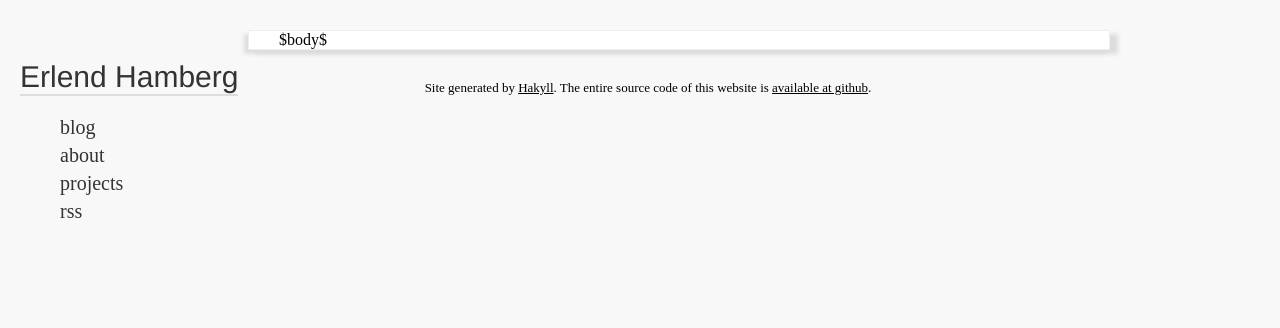
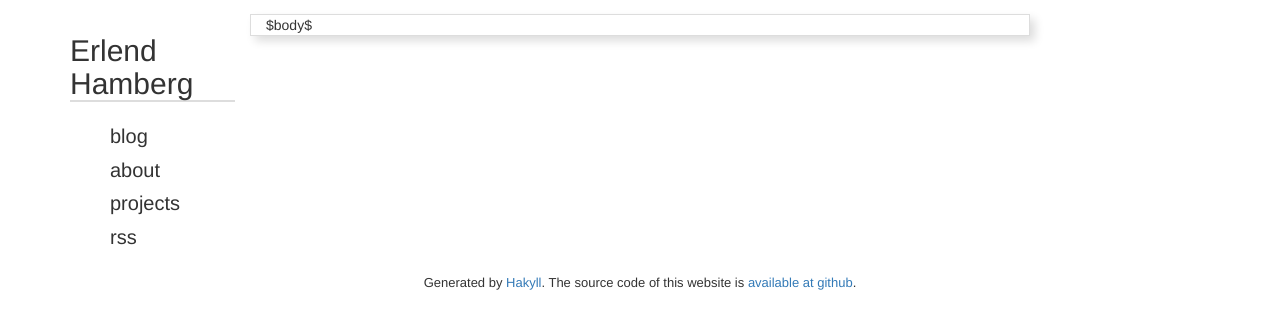
Before and after one commit to ehamberg/blog, a plain HTML site: page templates/default.html in a window 1280 px wide. Drawn offline with nearby package versions, Linux system fonts and the light colour scheme.

Commit message:
use bootstrap for layout

```diff
--- a/css/screen.css
+++ b/css/screen.css
@@ -1,8 +1,4 @@
 @import url("hk-pyg.css"); /* for syntax highlighting */
-
-html {
-  background: #f8f8f8;
-}
 
 a {
   color: black;
@@ -32,16 +28,6 @@ h2 {
   border-bottom: 2px solid #ddd;
   font-size: 22px;
   margin-top: 20px;
-}
-
-#page-container {
-}
-
-#menu {
-  position: fixed;
-  left: 20px;
-  top: 30px;
-
 }
 
 #menu h1 {
@@ -75,39 +61,36 @@ h2 {
   color: maroon;
 }
 
-#body {
-  margin: auto;
-  margin-left: 240px;
-}
-
-
 #main {
-  box-shadow: 8px 4px 4px #dddddd, -4px 4px 4px #dddddd;
-  border: 1px solid #eee;
+  box-shadow: 5px 5px 10px #dddddd;
+  border: 1px solid #ddd;
   background: #fff;
-  width: 800px;
-  padding: 0 30px 0 30px;
-  margin-top: 30px;
 }
 
 div#footer {
-  margin-left: 240px;
-  width: 800px;
   text-align: center;
   font-size: 13px;
-  margin-top: 30px;
+  margin-top: 1em;
+}
+
+div.figure img {
+	max-width: 95%;
 }
 
 div.figure {
+	margin-top: 1em;
+	margin-bottom: 2em;
 	text-align: center;
 }
 
 div.figure p.caption {
   font-style: italic;
+  width: 80%;
+  /*
   background-color: #eee;
-  width: 80%;
   padding: 1em;
   border-radius: 0.5em;
+  */
   margin: auto;
 }
 
@@ -128,10 +111,6 @@ code {
   font-size: 110%;
   background-color: #eee;
   border-radius: 0.4em;
-}
-
-
-tr.post-entry {
 }
 
 tr.post-entry .post-date {
@@ -163,23 +142,17 @@ tr.post-entry a:hover {
 
 div.postdate {
   font-family: "Helvetica Neue", Arial, Helvetica, sans-serif;
-  clear: both;
-  width: 9.5em;
-  float: left;
-  text-align: right;
-  margin: 0;
+  padding-top: 0.5em;
 }
 
 div.posttitle {
   font-family: "Helvetica Neue", Arial, Helvetica, sans-serif;
-  margin: 0 0 0 11.5em;
   border-left: 1px solid black;
-  padding: 0 1em 1em 1em;
+  padding-top: 0.5em;
 }
 
 #postinfo {
   color: #ddd;
-  margin-bottom: 15px;
 }
 
 #postinfo a {
@@ -190,9 +163,10 @@ div.posttitle {
   color: #d44;
 }
 
-#date {
-}
-
 #tags {
   float: right;
 }
+
+dd {
+	padding-left: 5em;
+}
--- a/templates/default.html
+++ b/templates/default.html
@@ -3,8 +3,10 @@
     <head>
         <meta charset="utf-8">
         <title>$title$</title>
+		<meta name="viewport" content="width=device-width, initial-scale=1.0">
         <!-- Stylesheets. -->
         <link rel="stylesheet" type="text/css" href="/css/screen.css">
+		<link rel="stylesheet" type="text/css" href="//netdna.bootstrapcdn.com/bootstrap/3.0.0/css/bootstrap.min.css">
 
         <!-- RSS. -->
         <link rel="alternate" type="application/rss+xml" title="Erlend Hamberg" href="/rss.xml">
@@ -39,10 +41,10 @@
     </head>
 
     <body>
-        <div id="page-container">
-            <div id="body">
-                <div id="menu">
-                    <h1><a href="/">Erlend Hamberg</a></h1>
+        <div class="container" style="margin-top: 1em;">
+            <div class="row">
+                <div id="menu" class="col-md-2">
+					<h1><a href="/">Erlend Hamberg</a></h1>
                     <ul id="nav">
                         <li><a href="/">blog</a></li>
                         <li><a href="/about.html">about</a></li>
@@ -51,15 +53,17 @@
                     </ul>
                 </div>
 
-                <div id="main">
+                <div id="main" class="col-md-8">
                     $body$
                 </div>
             </div>
         </div>
-        <div id="footer">
-            Site generated by <a href="http://jaspervdj.be/hakyll">Hakyll</a>.
-            The entire source code of this website is
-            <a href="http://github.com/ehamberg/blog">available at github</a>.
+        <div id="footer" class="row">
+			<div class="col-md-8 col-md-offset-2">
+				Generated by <a href="http://jaspervdj.be/hakyll">Hakyll</a>.
+				The source code of this website is
+				<a href="http://github.com/ehamberg/blog">available at github</a>.
+			</div>
         </div>
     </body>
 </html>
```
Also changed, not shown: templates/post-list.html (+6 -6 lines), templates/postitem.html (+9 -7 lines).
